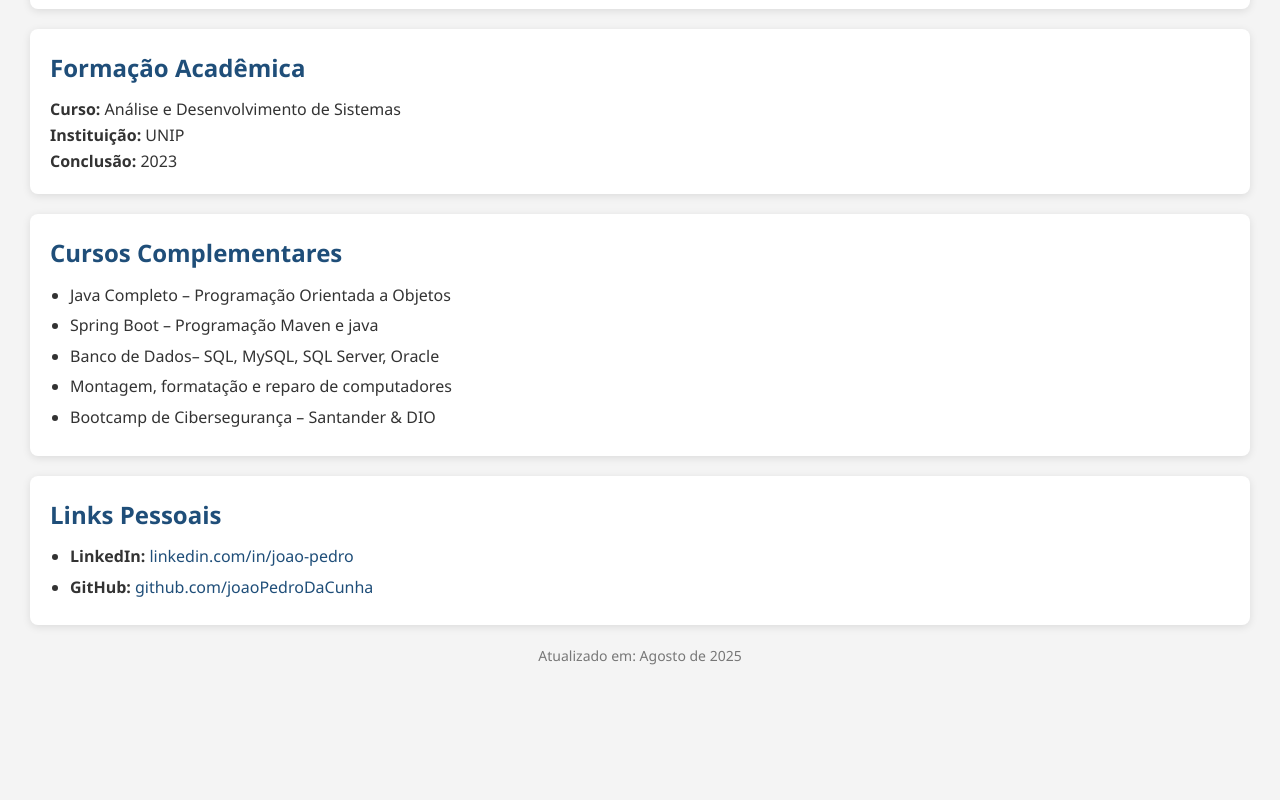
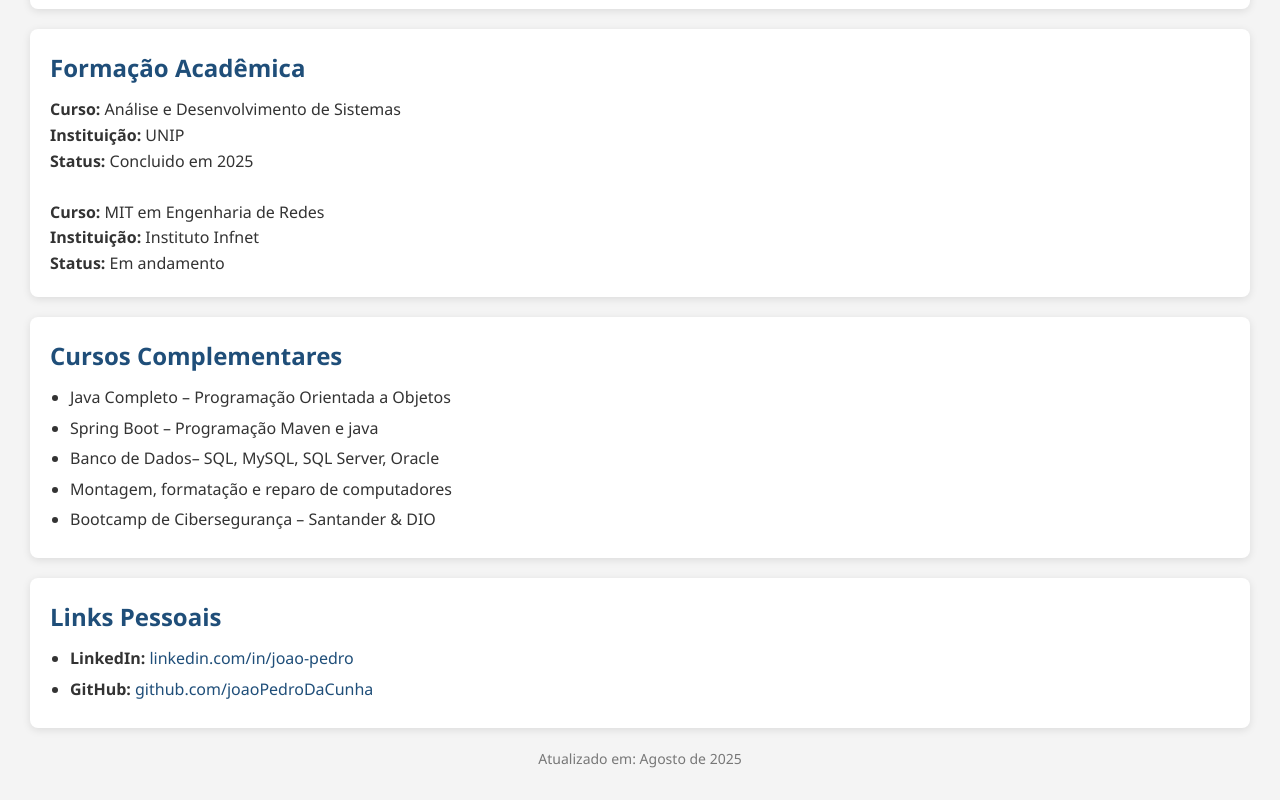
Before and after one commit to joaoPedroDaCunha/Curr-culo, a website: page curr/index.html in a window 1280 px wide. Shown: the part 920-1720 px from the top of the page. Before the commit the page ends 1618 px from the top, so only its background shows below. Drawn offline with Linux system fonts and the light colour scheme.

Commit message:
add formation

```diff
--- a/curr/index.html
+++ b/curr/index.html
@@ -48,7 +48,11 @@
       <h2>Formação Acadêmica</h2>
       <p><strong>Curso:</strong> Análise e Desenvolvimento de Sistemas</p>
       <p><strong>Instituição:</strong> UNIP</p>
-      <p><strong>Conclusão:</strong> 2023</p>
+      <p><strong>Status:</strong> Concluido em 2025</p>
+      <br>
+      <p><strong>Curso:</strong> MIT em Engenharia de Redes</p>
+      <p><strong>Instituição:</strong> Instituto Infnet</p>
+      <p><strong>Status:</strong> Em andamento</p>
     </section>
 
     <section>
```
